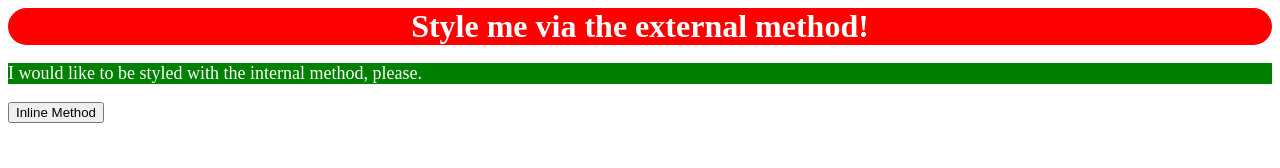
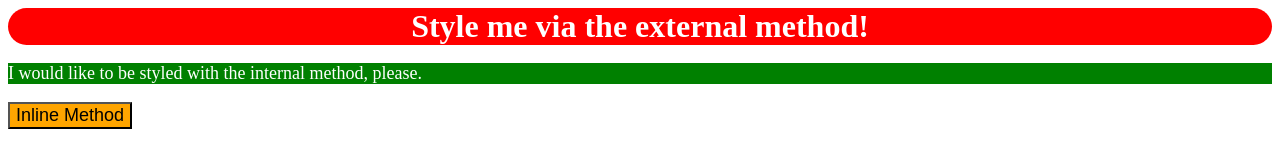
Before and after one commit to brandonjutte/css-foundations, a plain HTML site: page index.html in a window 1280 px wide. Drawn offline with Linux system fonts and the light colour scheme.

Commit message:
Add the inline css method to the button

```diff
--- a/index.html
+++ b/index.html
@@ -18,6 +18,6 @@
   <body>
     <div>Style me via the external method!</div>
     <p>I would like to be styled with the internal method, please.</p>
-    <button>Inline Method</button>
+    <button style="background-color: orange; font-size: 18px;">Inline Method</button>
   </body>
 </html>
```
